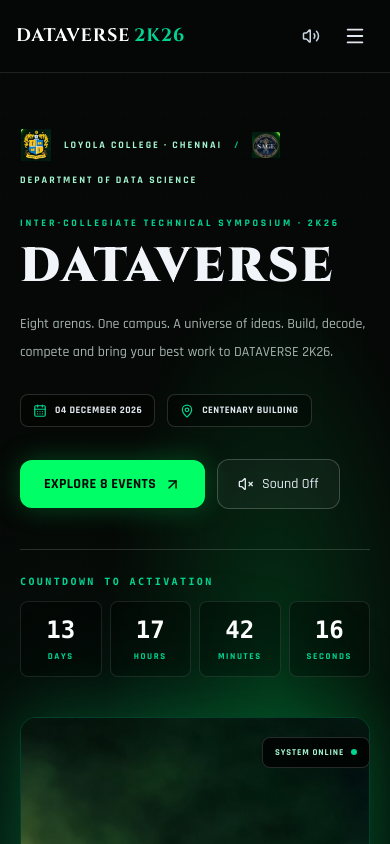
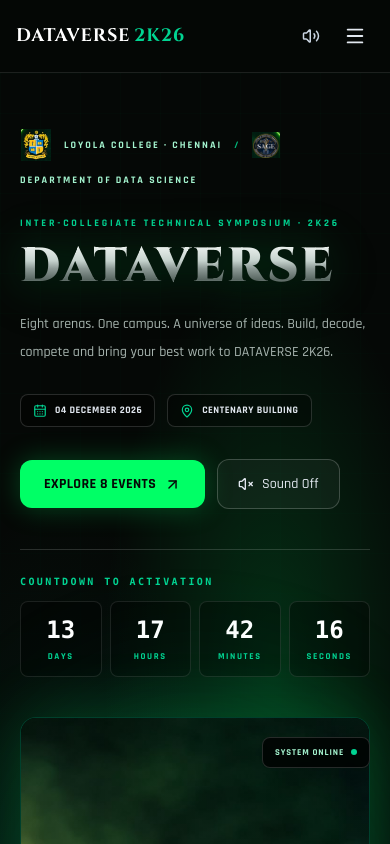
Before and after one commit to Joerakesh/dataverse, a Next.js app: page / in a window 390 px wide. Shown: the top 844 px of the page. Built offline with nearby package versions, Linux system fonts and the light colour scheme.

Commit message:
Add metallic reference typography and viewport-safe responsive rules

```diff
--- a/app/globals.css
+++ b/app/globals.css
@@ -232,3 +232,25 @@ body {
 @keyframes event-hulk-shock { 0%,100%{transform:translateX(0)} 20%{transform:translateX(-7px)} 40%{transform:translateX(7px)} 60%{transform:translateX(-4px)} 80%{transform:translateX(4px)} }
 @media(max-width:640px){.event-energy-ring{width:min(58vw,15rem)}.event-reveal-frame{inset:12px}}
 @media(prefers-reduced-motion:reduce){.event-reveal,.event-reveal>img,.event-reveal-frame,.event-energy-ring,.event-vfx{animation:none!important}}
+
+/* Reference typography and viewport-safe layout */
+.reference-metallic-title,
+.metallic-title {
+  background: linear-gradient(180deg,#f3f7f5 0%,#c4d1cc 38%,#8e9b97 54%,#586661 78%,#b5c4be 100%);
+  -webkit-background-clip:text;
+  background-clip:text;
+  color:transparent;
+  -webkit-text-fill-color:transparent;
+  filter:drop-shadow(0 0 22px rgba(0,255,102,.3)) drop-shadow(0 5px 16px rgba(0,0,0,.8));
+}
+html { scroll-padding-top: 5rem; }
+body { overflow-x: clip; }
+img,video,canvas,svg { max-width:100%; }
+#events,#schedule,#venue { scroll-margin-top:5.5rem; }
+@media(max-width:380px){
+  .reference-metallic-title { letter-spacing:.12em!important; }
+}
+@media(prefers-reduced-motion:reduce){
+  html { scroll-behavior:auto; }
+  .event-reveal,.event-reveal>img,.event-reveal-frame,.event-energy-ring,.event-vfx { animation:none!important; }
+}
```
